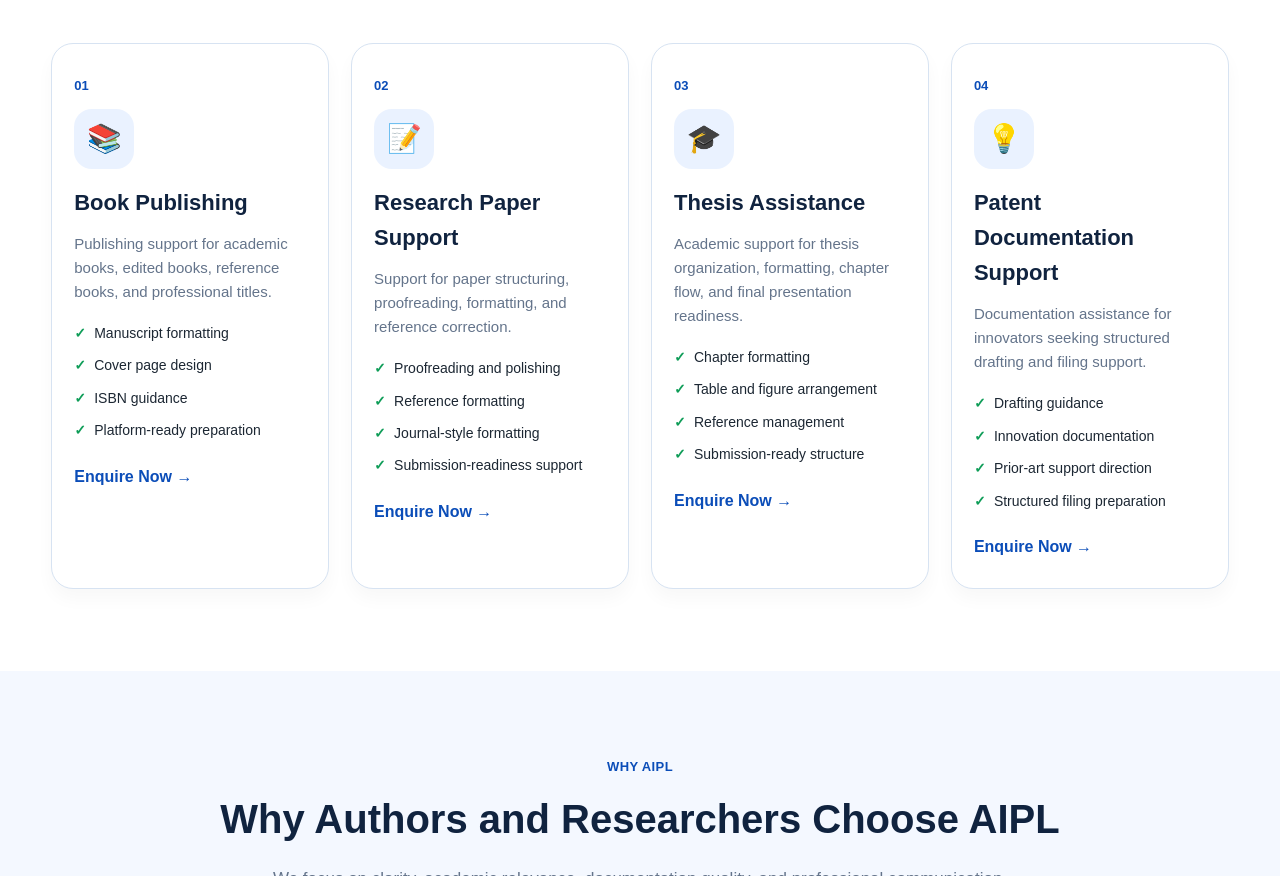
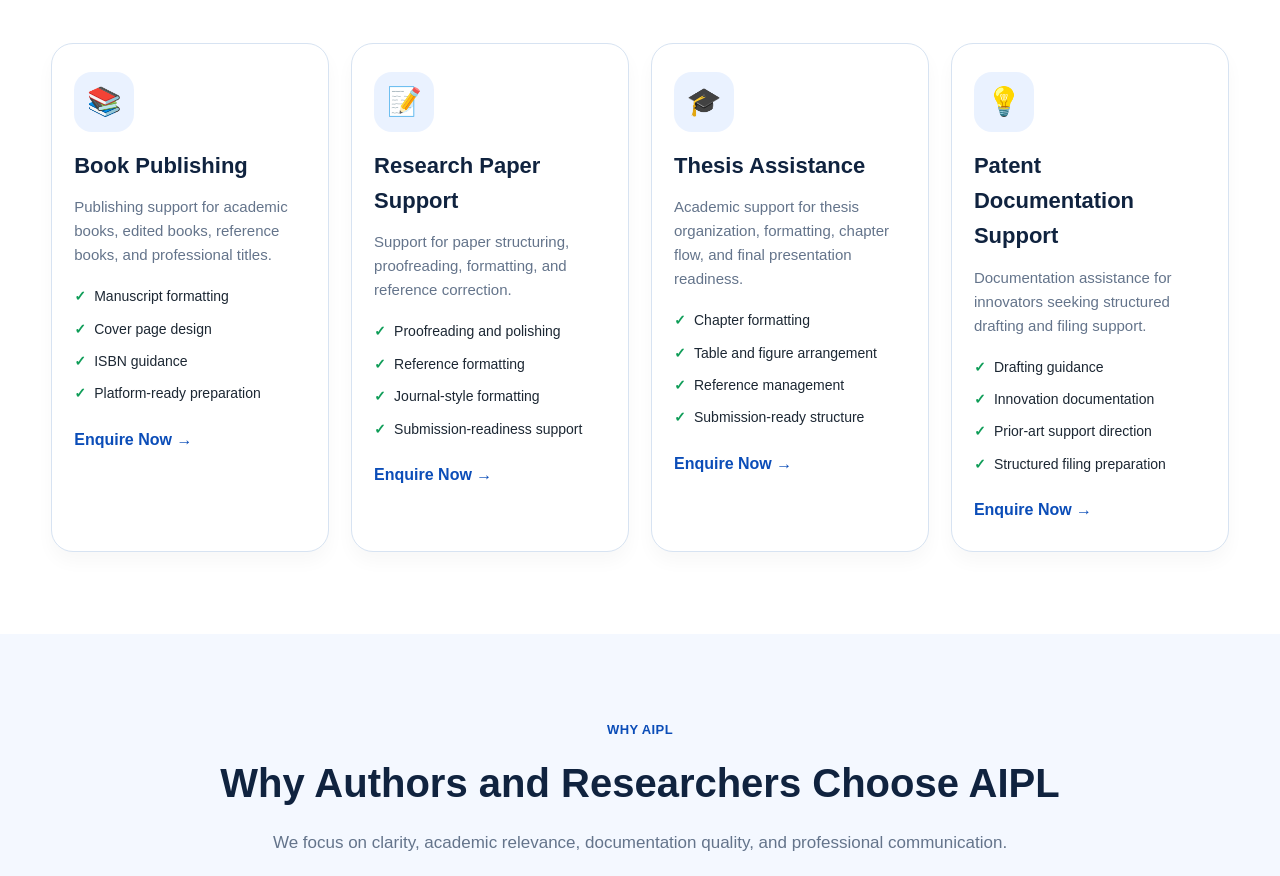
Before and after one commit to mscollge/avaaya-website, a plain HTML site: page aipl/index.html in a window 1280 px wide. Shown: the part 2145-3021 px from the top of the page. Drawn offline with Linux system fonts and the light colour scheme.

Commit message:
Update index.html

```diff
--- a/aipl/index.html
+++ b/aipl/index.html
@@ -1038,7 +1038,6 @@
 
       <div class="services-grid">
         <div class="service-card">
-          <span class="service-no">01</span>
           <div class="service-icon">📚</div>
           <h3>Book Publishing</h3>
           <p>
@@ -1052,9 +1051,7 @@
           </ul>
           <a href="#contact" class="learn-link">Enquire Now →</a>
         </div>
-
         <div class="service-card">
-          <span class="service-no">02</span>
           <div class="service-icon">📝</div>
           <h3>Research Paper Support</h3>
           <p>
@@ -1070,7 +1067,6 @@
         </div>
 
         <div class="service-card">
-          <span class="service-no">03</span>
           <div class="service-icon">🎓</div>
           <h3>Thesis Assistance</h3>
           <p>
@@ -1084,9 +1080,7 @@
           </ul>
           <a href="#contact" class="learn-link">Enquire Now →</a>
         </div>
-
         <div class="service-card">
-          <span class="service-no">04</span>
           <div class="service-icon">💡</div>
           <h3>Patent Documentation Support</h3>
           <p>
```
